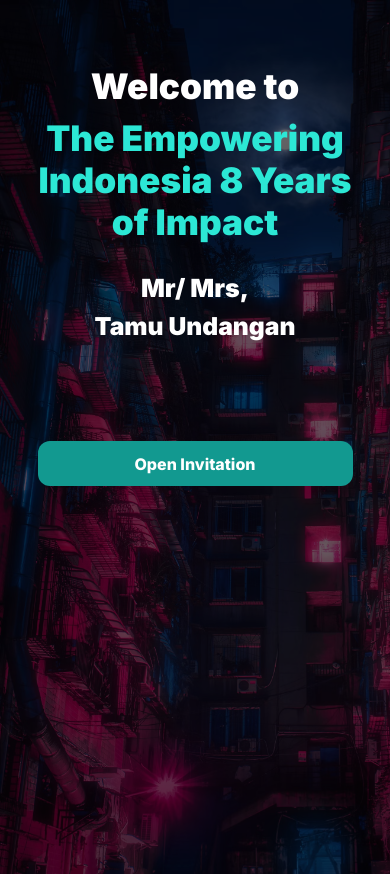
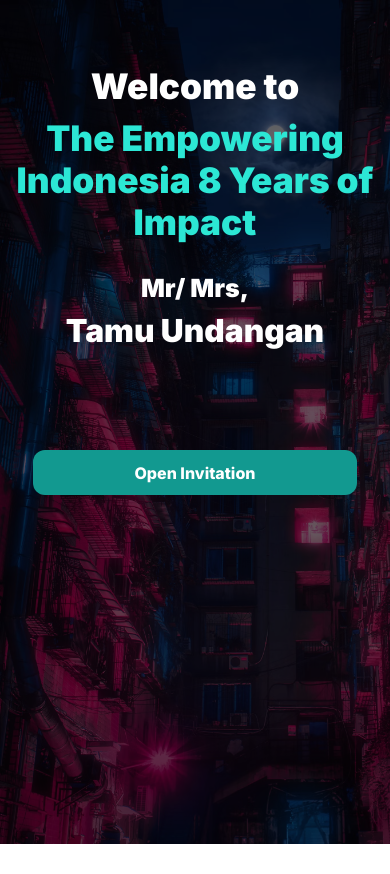
Before and after one commit to Landitify/NiceGlobal, a plain HTML site: page index.html in a window 390 px wide. After the commit the page ends 844 px from the top, so only its background shows below. Drawn offline with Linux system fonts and the light colour scheme; no server answers.

Commit message:
Update index.html

```diff
--- a/index.html
+++ b/index.html
@@ -3,7 +3,6 @@
 
 <head>
     <meta charset="UTF-8" />
-    <meta name="viewport" content="width=device-width, initial-scale=1.0" />
     <meta name="viewport" content="width=device-width, initial-scale=1.0">
 
     <title>The Empowering Indonesia 8 Years of Impact</title>
@@ -429,17 +428,6 @@
             color: #26f0dfd3;
         }
 
-
-        /* Responsive adjustment */
-        @media (max-width: 600px) {
-            .container-cover .judul-cover {
-                font-size: 1em;
-            }
-
-            .container-cover .guest-name {
-                font-size: 0.7em;
-            }
-
             @keyframes fadeIn {
                 from {
                     opacity: 0;
@@ -452,27 +440,14 @@
                 }
             }
 
-            @media (max-width: 480px) {
-                h1 {
-                    font-size: 1.8em;
-                }
 
-                h2 {
-                    font-size: 1.4em;
-                }
-
-                h3 {
-                    font-size: 1.2em;
-                }
-            }
-
-        }
         /* Responsive layout untuk mobile */
-@media (max-width: 768px) {
-    .card {
-        padding: 20px;
-        margin: 0 10px;
-    }
+@media (max-width: 600px) {
+    .card, .overlay, .invite-container {
+    padding: 15px;
+    width: 100%;
+    box-sizing: border-box;
+  }
 
     .jadwal-item {
         width: 100%;
```
